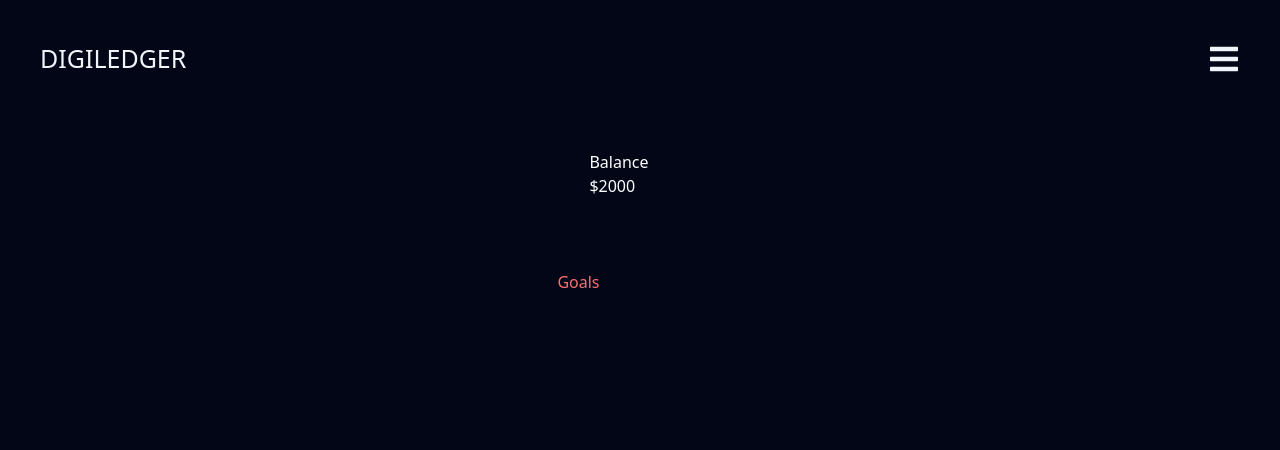
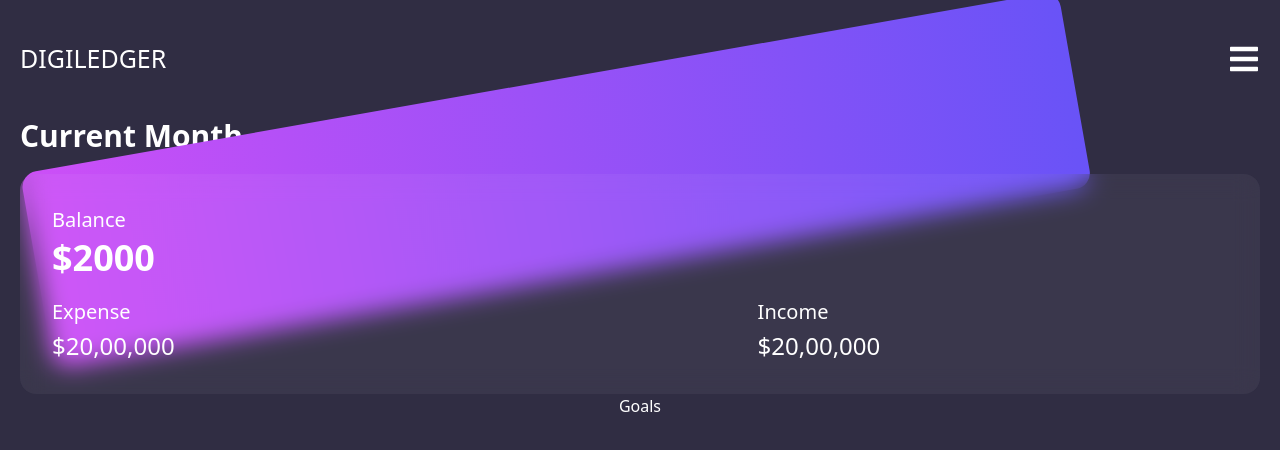
Before and after one commit to AnshumanMahato/Digiledger-Frontend, a React (Create React App) app: page / in a window 1280 px wide. Shown: the top 450 px of the page. Built offline with nearby package versions, Linux system fonts and the light colour scheme.

Commit message:
balance card component layout done

```diff
--- a/src/App.jsx
+++ b/src/App.jsx
@@ -4,9 +4,9 @@ import BalanceCard from "./components/BalanceCard";
 
 function App() {
   return (
-    <div className="min-h-screen w-screen bg-slate-950 flex flex-col items-center p-10">
+    <div className="min-h-screen w-screen text-white bg-accent flex flex-col items-center pt-10 px-5">
       <Header />
-      <main className="flex flex-wrap justify-between text-red-400">
+      <main className="flex flex-col justify-between items-center w-full">
         <BalanceCard />
         <GoalsCard />
       </main>
--- a/src/components/BalanceCard.jsx
+++ b/src/components/BalanceCard.jsx
@@ -1,11 +1,31 @@
 function BalanceCard() {
   return (
-    <div className="w-full border-radius-md mb-10 p-8 text-white">
-      <div>
-        <h2>Balance</h2>
-        <span>$2000</span>
+    <>
+      <h2 className=" text-3xl font-bold mb-5 w-full">Current Month</h2>
+      <div
+        className="container relative h-min
+      before:content-[''] before:absolute before:bg-gradient-to-r before:from-primary before:to-secondary
+      before:top-0 before:left-0 before:h-[90%] before:w-[85%] before:rounded-2xl
+      before:transform before:origin-top-left before:-rotate-[10deg]"
+      >
+        <div className="w-full p-8 bg-white/5 relative rounded-2xl backdrop-blur-md shadow-inner-lg shadow-white">
+          <div className="flex flex-col mb-5">
+            <span className="text-xl mb-1">Balance</span>
+            <span className=" text-4xl font-bold">$2000</span>
+          </div>
+          <div className="flex justify-between items-center">
+            <div className="flex flex-col w-2/5">
+              <span className="text-xl mb-1">Expense</span>
+              <span className="text-2xl font-medium">$20,00,000</span>
+            </div>
+            <div className="flex flex-col w-2/5">
+              <span className="text-xl mb-1">Income</span>
+              <span className="text-2xl font-medium">$20,00,000</span>
+            </div>
+          </div>
+        </div>
       </div>
-    </div>
+    </>
   );
 }
 
--- a/src/components/Header.jsx
+++ b/src/components/Header.jsx
@@ -4,9 +4,9 @@ function Header() {
   return (
     <header className="flex justify-between items-center w-full mb-10">
       <div className="logo ">
-        <h1 className="text-slate-100 font-sans text-[25px]">DIGILEDGER</h1>
+        <h1 className="text-[25px]">DIGILEDGER</h1>
       </div>
-      <FaBars className="text-slate-100 text-[32px]" />
+      <FaBars className="text-[32px]" />
     </header>
   );
 }
--- a/src/index.css
+++ b/src/index.css
@@ -3,3 +3,20 @@
 @tailwind base;
 @tailwind components;
 @tailwind utilities;
+
+*,
+*::after,
+*::before {
+  margin: 0;
+  padding: 0;
+  box-sizing: inherit;
+}
+
+html {
+  box-sizing: border-box;
+}
+
+body {
+  max-width: 100vw;
+  overflow-x: hidden;
+}
--- a/src/index.js
+++ b/src/index.js
@@ -1,5 +1,5 @@
 import React, { StrictMode } from "react";
-import ReactDOM from "react-dom";
+import ReactDOM from "react-dom/client";
 import App from "./App";
 import "./index.css";
 
--- a/tailwind.config.js
+++ b/tailwind.config.js
@@ -5,9 +5,9 @@ module.exports = {
   content: ["./src/**/*.{js,jsx,ts,tsx}"],
   theme: {
     colors: {
-      primary: "#302d43",
+      accent: "#302d43",
       secondary: "#6953f7",
-      accent: "#cd4ff7",
+      primary: "#cd4ff7",
       white: colors.white,
       slate: colors.slate,
       black: colors.black,
```
